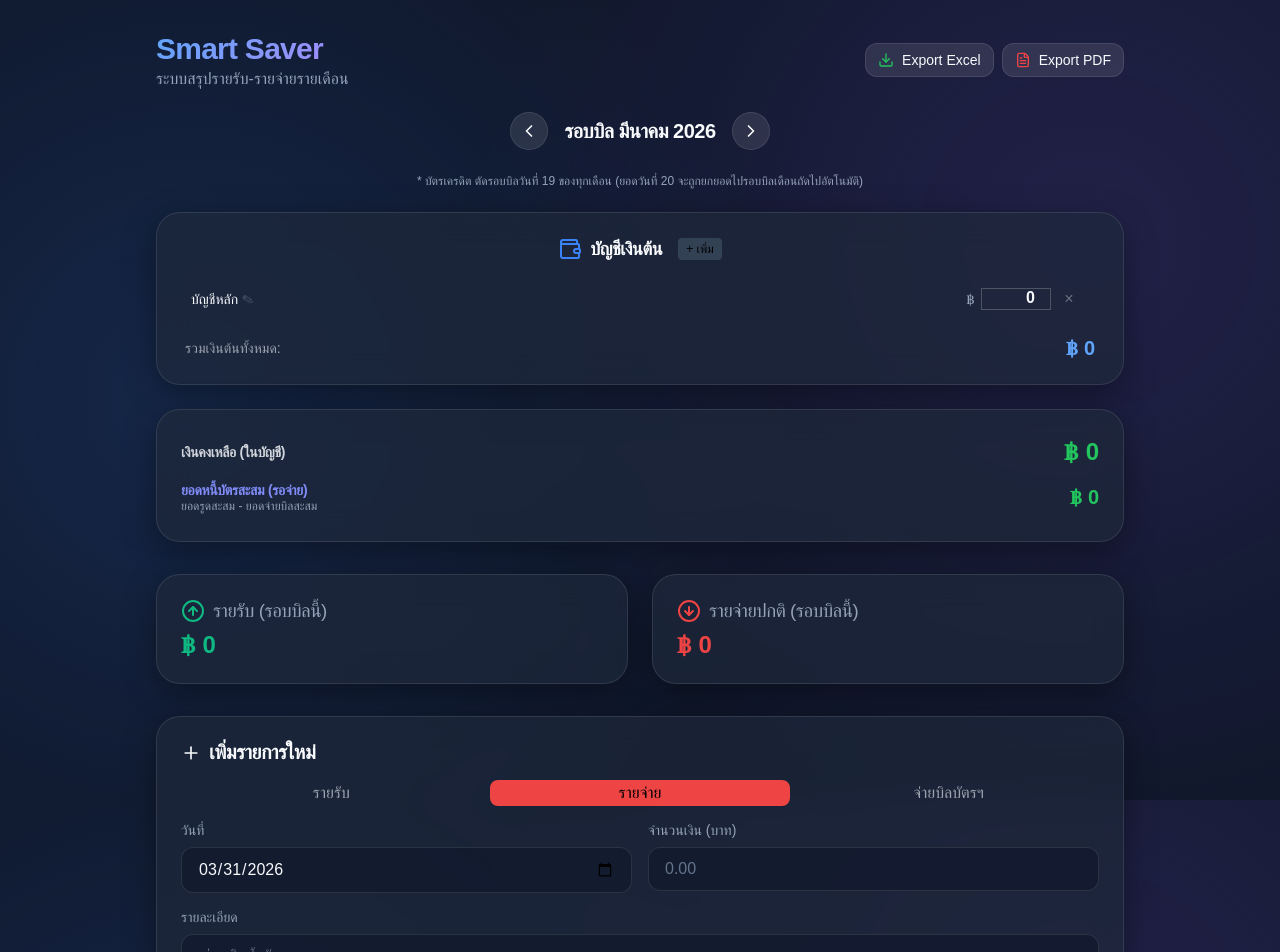
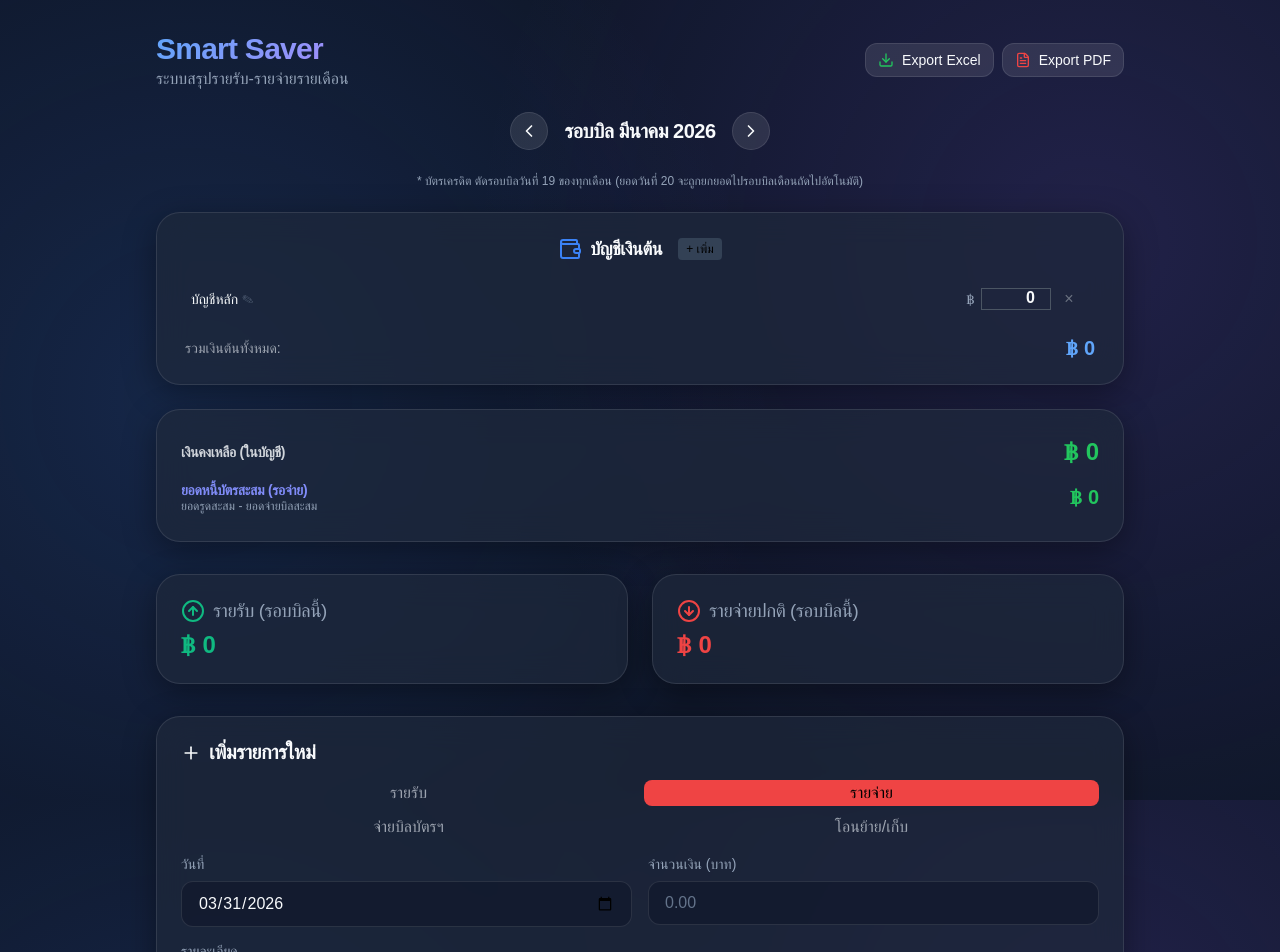
Before and after one commit to pundapuntita/smart-saver, a React (Vite) app: page / in a window 1280 px wide. Shown: the top 952 px of the page. Built offline with nearby package versions, Linux system fonts and the light colour scheme; a web font is replaced by a local one.

Commit message:
feat: Add internal transfer feature

```diff
--- a/src/App.jsx
+++ b/src/App.jsx
@@ -245,7 +245,7 @@ function App() {
     const newTx = {
       id: Date.now().toString(),
       type, amount: parseFloat(amount),
-      memo: memo || (type === 'income' ? 'รายรับ' : type === 'cc_payment' ? 'ชำระบิลบัตรเครดิต' : 'รายจ่าย'),
+      memo: memo || (type === 'income' ? 'รายรับ' : type === 'transfer' ? 'โอนเก็บ / ภายใน' : type === 'cc_payment' ? 'ชำระบิลบัตรเครดิต' : 'รายจ่าย'),
       category: (type === 'expense' && !selectedProjectId) || type === 'income' ? category : null,
       paymentMethod: type === 'expense' ? paymentMethod : null,
       date: new Date(dateStr).toISOString(),
@@ -500,10 +500,11 @@ function App() {
               <Plus size={20} /> เพิ่มรายการใหม่
             </h2>
             <form onSubmit={handleAddTransaction} className="flex flex-col gap-4">
-              <div className="flex gap-2 text-sm md:text-base">
-                <button type="button" className={`flex-1 py-1 sm:py-2 rounded-lg font-medium transition ${type === 'income' ? 'bg-green-600 border border-green-500 text-white shadow-[0_0_15px_rgba(16,185,129,0.4)]' : 'bg-transparent border border-gray-600 text-gray-400'}`} style={type === 'income' ? { backgroundColor: 'var(--accent-green)', borderColor: 'var(--accent-green)' } : {}} onClick={() => setType('income')}>รายรับ</button>
-                <button type="button" className={`flex-1 py-1 sm:py-2 rounded-lg font-medium transition ${type === 'expense' ? 'bg-red-600 border border-red-500 text-white shadow-[0_0_15px_rgba(239,68,68,0.4)]' : 'bg-transparent border border-gray-600 text-gray-400'}`} style={type === 'expense' ? { backgroundColor: 'var(--accent-red)', borderColor: 'var(--accent-red)' } : {}} onClick={() => setType('expense')}>รายจ่าย</button>
-                <button type="button" className={`flex-1 py-1 sm:py-2 rounded-lg font-medium transition ${type === 'cc_payment' ? 'bg-indigo-600 border border-indigo-500 text-white shadow-[0_0_15px_rgba(79,70,229,0.4)]' : 'bg-transparent border border-gray-600 text-gray-400'}`} onClick={() => setType('cc_payment')}>จ่ายบิลบัตรฯ</button>
+              <div className="grid grid-cols-2 lg:grid-cols-4 gap-2 text-sm md:text-base">
+                <button type="button" className={`py-1 sm:py-2 rounded-lg font-medium transition ${type === 'income' ? 'bg-green-600 border border-green-500 text-white shadow-[0_0_15px_rgba(16,185,129,0.4)]' : 'bg-transparent border border-gray-600 text-gray-400'}`} style={type === 'income' ? { backgroundColor: 'var(--accent-green)', borderColor: 'var(--accent-green)' } : {}} onClick={() => setType('income')}>รายรับ</button>
+                <button type="button" className={`py-1 sm:py-2 rounded-lg font-medium transition ${type === 'expense' ? 'bg-red-600 border border-red-500 text-white shadow-[0_0_15px_rgba(239,68,68,0.4)]' : 'bg-transparent border border-gray-600 text-gray-400'}`} style={type === 'expense' ? { backgroundColor: 'var(--accent-red)', borderColor: 'var(--accent-red)' } : {}} onClick={() => setType('expense')}>รายจ่าย</button>
+                <button type="button" className={`py-1 sm:py-2 rounded-lg font-medium transition ${type === 'cc_payment' ? 'bg-indigo-600 border border-indigo-500 text-white shadow-[0_0_15px_rgba(79,70,229,0.4)]' : 'bg-transparent border border-gray-600 text-gray-400'}`} onClick={() => setType('cc_payment')}>จ่ายบิลบัตรฯ</button>
+                <button type="button" className={`py-1 sm:py-2 rounded-lg font-medium transition ${type === 'transfer' ? 'bg-teal-600 border border-teal-500 text-white shadow-[0_0_15px_rgba(20,184,166,0.4)]' : 'bg-transparent border border-gray-600 text-gray-400'}`} style={type === 'transfer' ? { backgroundColor: '#0d9488', borderColor: '#0d9488' } : {}} onClick={() => setType('transfer')}>โอนย้าย/เก็บ</button>
               </div>
 
               <div className="grid grid-cols-2 gap-4">
@@ -519,10 +520,10 @@ function App() {
 
               <div>
                 <label>รายละเอียด</label>
-                <input type="text" placeholder={type === 'expense' ? 'เช่น เติมน้ำมัน...' : type === 'cc_payment' ? 'เช่น จ่ายบิลบัตรเครดิตรอบเดือน...' : 'เช่น เงินเดือน...'} value={memo} onChange={e => setMemo(e.target.value)} />
+                <input type="text" placeholder={type === 'expense' ? 'เช่น เติมน้ำมัน...' : type === 'cc_payment' ? 'เช่น จ่ายบิลบัตรเครดิตรอบเดือน...' : type === 'transfer' ? 'เช่น โอนเงินเข้าออมทรัพย์...' : 'เช่น เงินเดือน...'} value={memo} onChange={e => setMemo(e.target.value)} />
               </div>
 
-              {type !== 'cc_payment' && (
+              {type !== 'cc_payment' && type !== 'transfer' && (
                 <div className="grid grid-cols-1 md:grid-cols-2 gap-4">
                   <div>
                     <label className="flex items-center justify-between">
@@ -557,6 +558,12 @@ function App() {
               {type === 'cc_payment' && (
                  <div className="p-3 bg-indigo-900/30 border border-indigo-500/50 rounded-lg text-sm text-indigo-300">
                     ℹ️ การ <b>"จ่ายบิลบัตรเครดิต"</b> จะหักยอดออกจาก <u className="px-1 text-white">เงินในบัญชี</u> และไปลดยอด <u className="px-1 text-white">หนี้บัตรสะสม</u> ให้โดยอัตโนมัติ (และไม่ถูกนับซ้ำเป็นรายจ่ายของเดือนนี้อีก)
+                 </div>
+              )}
+
+              {type === 'transfer' && (
+                 <div className="p-3 bg-teal-900/30 border border-teal-500/50 rounded-lg text-sm text-teal-300">
+                    ℹ️ <b>"โอนย้าย / เก็บเงิน"</b> ใช้จดบันทึกช่วยจำเมื่อโยกเงินระหว่างบัญชีของตัวเอง <u className="px-1 text-white">จะไม่มีผลต่อยอดเงินรวม</u> และไม่ถูกคำนวณเป็นรายรับ/รายจ่ายให้ซ้ำซ้อน
                  </div>
               )}
 
@@ -597,11 +604,14 @@ function App() {
                         {tx.type === 'cc_payment' && (
                           <span className="text-[11px] text-indigo-300 border border-indigo-500/50 px-1.5 py-0.5 rounded print:text-indigo-700 whitespace-nowrap">💳 ชำระบัตรเครดิต</span>
                         )}
+                        {tx.type === 'transfer' && (
+                          <span className="text-[11px] text-teal-300 border border-teal-500/50 px-1.5 py-0.5 rounded print:text-teal-700 whitespace-nowrap">🔄 โอนภายใน</span>
+                        )}
                       </div>
                     </div>
                     <div className="flex items-center gap-3 shrink-0">
-                      <span className={`font-bold ${tx.type === 'income' ? 'text-green print:text-green-700' : tx.type === 'cc_payment' ? 'text-indigo-400 print:text-indigo-700' : 'text-red print:text-red-700'}`}>
-                        {tx.type === 'income' ? '+' : '-'} {formatMoney(tx.amount)}
+                      <span className={`font-bold ${tx.type === 'income' ? 'text-green print:text-green-700' : tx.type === 'transfer' ? 'text-teal-400 print:text-teal-700' : tx.type === 'cc_payment' ? 'text-indigo-400 print:text-indigo-700' : 'text-red print:text-red-700'}`}>
+                        {tx.type === 'income' ? '+' : tx.type === 'transfer' ? '↔' : '-'} {formatMoney(tx.amount)}
                       </span>
                       <button onClick={() => deleteTransaction(tx.id)} className="text-gray-500 hover:text-red-500 transition-colors bg-transparent p-1 shadow-none no-print"> <Trash2 size={16} /> </button>
                     </div>
```
